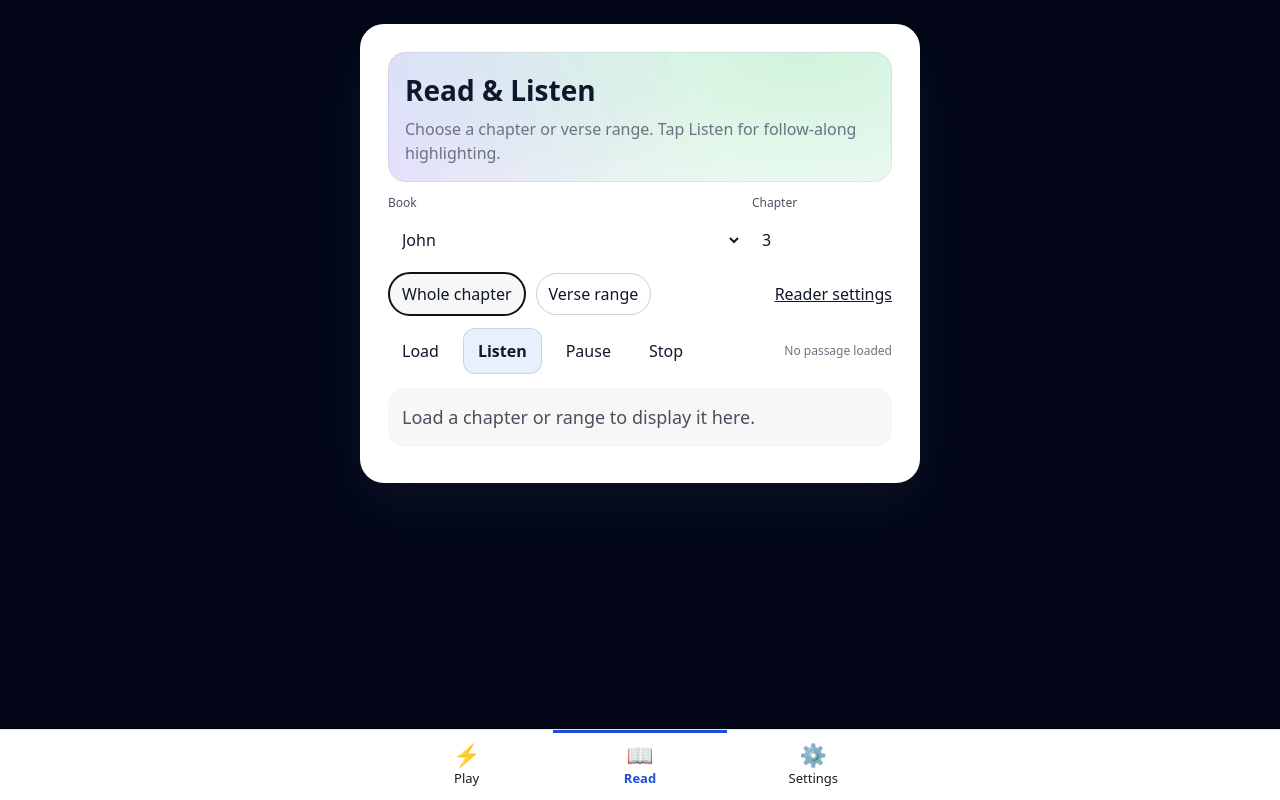
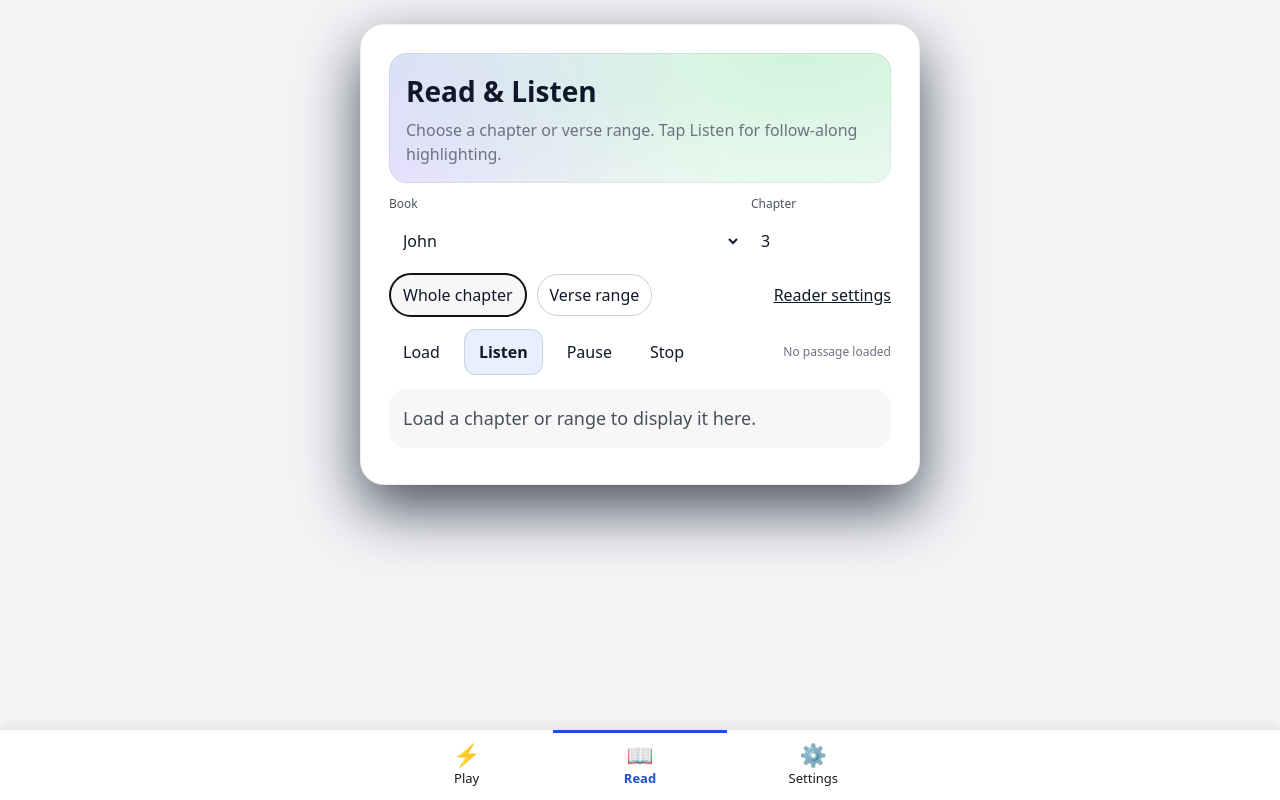
Before and after one commit to acrogers-app/bible-trivia-coach-web, a Next.js app: page /read in a window 1280 px wide. Built offline with nearby package versions, Linux system fonts and the light colour scheme.

Commit message:
ui: add theme variables + refine bottom nav

```diff
--- a/src/app/globals.css
+++ b/src/app/globals.css
@@ -283,3 +283,100 @@ html[data-btc-reduce-motion="1"] .btc-listen-overlay {
   border: 1px solid rgba(255,255,255,0.14);
   background: rgba(255,255,255,0.06);
 }
+
+
+/* ═══════════════════════════════════════════════════════════
+   BTC THEME SYSTEM
+   Light / Dark / High Contrast
+   Uses CSS custom properties so everything updates instantly
+   ═══════════════════════════════════════════════════════════ */
+
+/* ── Light (default) ── */
+:root,
+html[data-btc-theme="light"] {
+  --btc-bg:           #f3f4f6;
+  --btc-card-bg:      #ffffff;
+  --btc-card-border:  rgba(0,0,0,0.07);
+  --btc-text:         #111827;
+  --btc-text-muted:   #6b7280;
+  --btc-nav-bg:       #ffffff;
+  --btc-nav-border:   rgba(0,0,0,0.09);
+  --btc-nav-active:   #1d4ed8;
+  --btc-nav-inactive: #1a1a1a;
+  --btc-row-bg:       #ffffff;
+  --btc-row-border:   rgba(0,0,0,0.08);
+  --btc-input-bg:     #ffffff;
+  --btc-input-border: rgba(0,0,0,0.20);
+  --btc-section-tint: rgba(219,234,254,0.5);
+  color-scheme: light;
+}
+
+/* ── Dark ── */
+html[data-btc-theme="dark"] {
+  --btc-bg:           #0f172a;
+  --btc-card-bg:      #1e293b;
+  --btc-card-border:  rgba(255,255,255,0.08);
+  --btc-text:         #f1f5f9;
+  --btc-text-muted:   #94a3b8;
+  --btc-nav-bg:       #1e293b;
+  --btc-nav-border:   rgba(255,255,255,0.10);
+  --btc-nav-active:   #60a5fa;
+  --btc-nav-inactive: #cbd5e1;
+  --btc-row-bg:       #273549;
+  --btc-row-border:   rgba(255,255,255,0.08);
+  --btc-input-bg:     #1e293b;
+  --btc-input-border: rgba(255,255,255,0.20);
+  --btc-section-tint: rgba(30,41,59,0.8);
+  color-scheme: dark;
+}
+
+/* ── High Contrast (overlays either theme) ── */
+html[data-btc-contrast="high"] {
+  --btc-text:         #000000;
+  --btc-text-muted:   #000000;
+  --btc-card-border:  #000000;
+  --btc-row-border:   #000000;
+}
+html[data-btc-theme="dark"][data-btc-contrast="high"] {
+  --btc-text:         #ffffff;
+  --btc-text-muted:   #ffffff;
+  --btc-card-border:  #ffffff;
+  --btc-row-border:   #ffffff;
+  --btc-nav-inactive: #ffffff;
+}
+
+/* ── Apply variables to existing components ── */
+body {
+  background: var(--btc-bg);
+  color: var(--btc-text);
+}
+
+.btc-root {
+  font-family: var(--btc-font-family);
+  font-size: calc(16px * var(--btc-font-mult));
+  background: var(--btc-bg);
+  color: var(--btc-text);
+  min-height: 100vh;
+}
+
+.btc-card {
+  background: var(--btc-card-bg) !important;
+  border: 1px solid var(--btc-card-border) !important;
+  color: var(--btc-text);
+}
+
+.btc-text-muted {
+  color: var(--btc-text-muted) !important;
+}
+
+/* High contrast: bold borders everywhere */
+html[data-btc-contrast="high"] .btc-card {
+  border: 2.5px solid var(--btc-card-border) !important;
+}
+
+/* Reduce motion */
+html[data-btc-reduce-motion="1"] * {
+  scroll-behavior: auto !important;
+  transition: none !important;
+  animation: none !important;
+}
--- a/src/components/BottomNav.tsx
+++ b/src/components/BottomNav.tsx
@@ -17,8 +17,11 @@ export default function BottomNav() {
   useEffect(() => {
     const apply = () => applySettingsToDocument(loadSettings());
     apply();
+    // Also respond to system dark mode changes
+    const mq = window.matchMedia?.('(prefers-color-scheme: dark)');
+    mq?.addEventListener?.('change', apply);
     const off = onSettingsChanged(apply);
-    return () => off();
+    return () => { off(); mq?.removeEventListener?.('change', apply); };
   }, []);
 
   return (
@@ -26,24 +29,18 @@ export default function BottomNav() {
       aria-label="Primary navigation"
       style={{
         position: 'fixed',
-        left: 0,
-        right: 0,
-        bottom: 0,
+        left: 0, right: 0, bottom: 0,
         zIndex: 1000,
-        background: '#ffffff',
-        borderTop: '1.5px solid rgba(0,0,0,0.09)',
+        background: 'var(--btc-nav-bg, #ffffff)',
+        borderTop: '1.5px solid var(--btc-nav-border, rgba(0,0,0,0.09))',
         boxShadow: '0 -2px 12px rgba(0,0,0,0.08)',
         paddingBottom: 'env(safe-area-inset-bottom)',
       }}
     >
-      <div
-        style={{
-          maxWidth: 520,
-          margin: '0 auto',
-          display: 'grid',
-          gridTemplateColumns: 'repeat(3, 1fr)',
-        }}
-      >
+      <div style={{
+        maxWidth: 520, margin: '0 auto',
+        display: 'grid', gridTemplateColumns: 'repeat(3, 1fr)',
+      }}>
         {items.map((it) => {
           const active = pathname === it.href || pathname.startsWith(it.href + '/');
           return (
@@ -52,26 +49,21 @@ export default function BottomNav() {
               href={it.href}
               aria-current={active ? 'page' : undefined}
               style={{
-                display: 'flex',
-                flexDirection: 'column',
-                alignItems: 'center',
-                justifyContent: 'center',
-                gap: 4,
-                padding: '10px 8px 12px',
+                display: 'flex', flexDirection: 'column',
+                alignItems: 'center', justifyContent: 'center',
+                gap: 4, padding: '10px 8px 12px',
                 textDecoration: 'none',
-                color: active ? '#1d4ed8' : '#1a1a1a',
-                borderTop: active ? '3px solid #1d4ed8' : '3px solid transparent',
-                background: 'transparent',
+                color: active
+                  ? 'var(--btc-nav-active, #1d4ed8)'
+                  : 'var(--btc-nav-inactive, #1a1a1a)',
+                borderTop: active
+                  ? '3px solid var(--btc-nav-active, #1d4ed8)'
+                  : '3px solid transparent',
                 minHeight: 60,
               }}
             >
               <span style={{ fontSize: 22, lineHeight: 1 }}>{it.icon}</span>
-              <span style={{
-                fontSize: 13,
-                fontWeight: active ? 700 : 500,
-                color: active ? '#1d4ed8' : '#1a1a1a',
-                letterSpacing: 0,
-              }}>
+              <span style={{ fontSize: 13, fontWeight: active ? 700 : 500 }}>
                 {it.label}
               </span>
             </Link>
```
